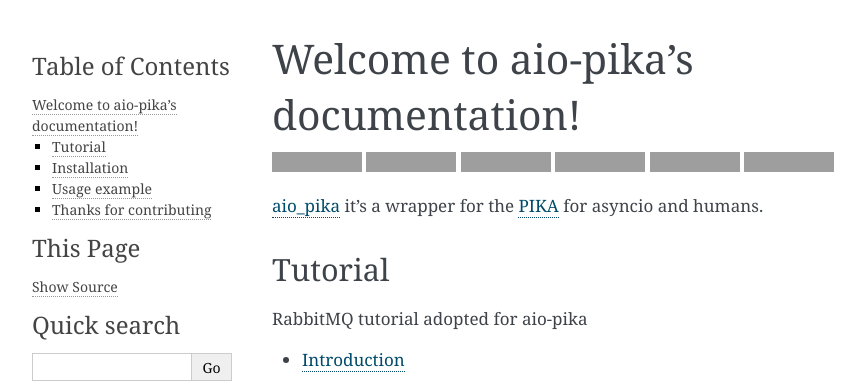
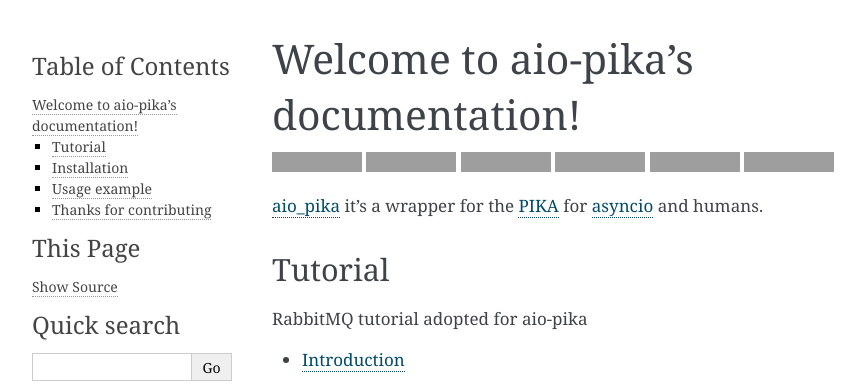
Before and after one commit to mosquito/aio-pika, a Sphinx documentation site: the page built from docs/source/index.rst, in a window 1280 px wide and 900 px high, cut to the strip 0-384 px from the top of the window. Shown: the whole strip, without its empty margins (148-1013 px from the left). Built offline with Sphinx 7.4.7, drawn with Linux system fonts in a browser that asks for light colours; grey boxes are pictures that could not be loaded.

Commit message:
add link

```diff
--- a/docs/source/index.rst
+++ b/docs/source/index.rst
@@ -32,7 +33,7 @@
     :target: https://pypi.python.org/pypi/aio-pika/
 
 
-`aio_pika`_ it's a wrapper for the `PIKA`_ for asyncio and humans.
+`aio_pika`_ it's a wrapper for the `PIKA`_ for `asyncio`_ and humans.
 
 
 Tutorial
```
Also changed, not shown: other parts of docs/source/index.rst (+1 -0 lines).
